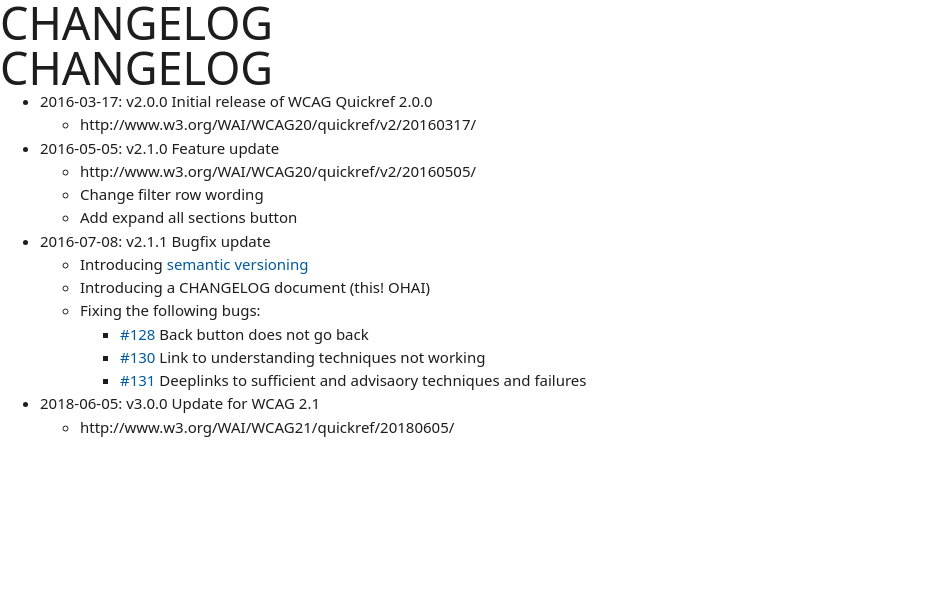
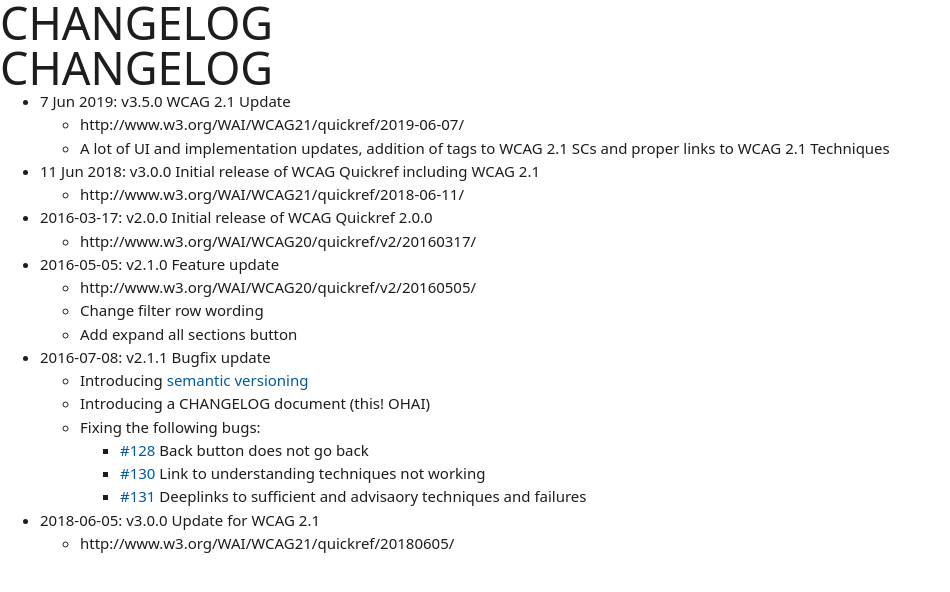
Before and after one commit to w3c/wai-wcag-quickref, a Jekyll site: the page built from CHANGELOG.md, in a window 1280 px wide. Shown: the top 592 px of the page, without its empty margins (0-950 px from the left). Built offline with Jekyll 4.4.1, drawn with Linux system fonts in a browser that asks for light colours; some web fonts are replaced; our own code applies the rules of GitHub Pages for plain Markdown files.

Commit message:
Update changelog & version
Signed-off-by: Eric Eggert <mail@yatil.net>

```diff
--- a/_config.yml
+++ b/_config.yml
@@ -7,7 +7,7 @@
 twitter_username: yatil
 github_username:  yatil
 status: draft
-version: "3.1.0"
+version: "3.5"
 
 techniqueurl: https://www.w3.org/WAI/WCAG21/Techniques/
 understandingurl: https://www.w3.org/WAI/WCAG21/Understanding/
```
Also changed, not shown: CHANGELOG.md.
